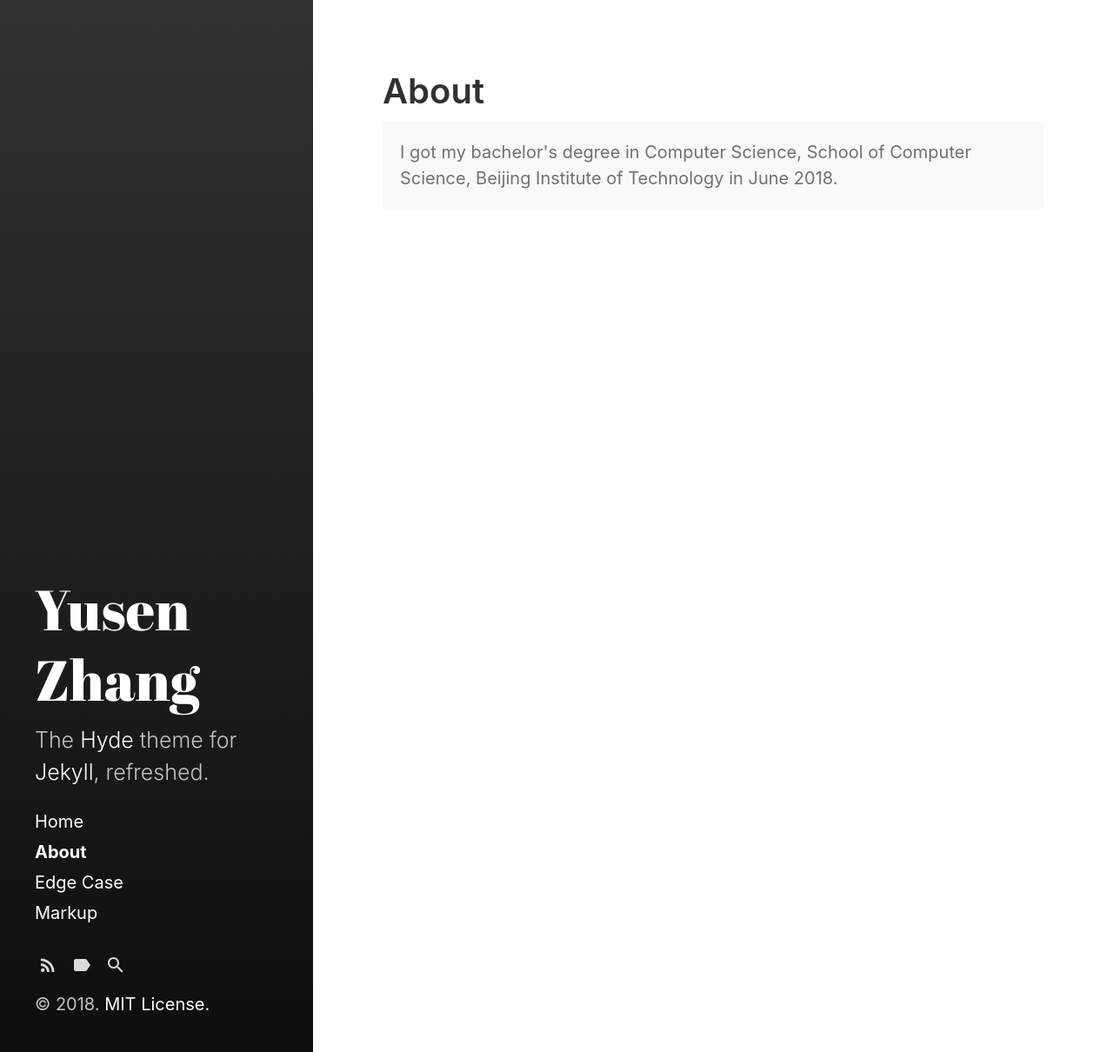
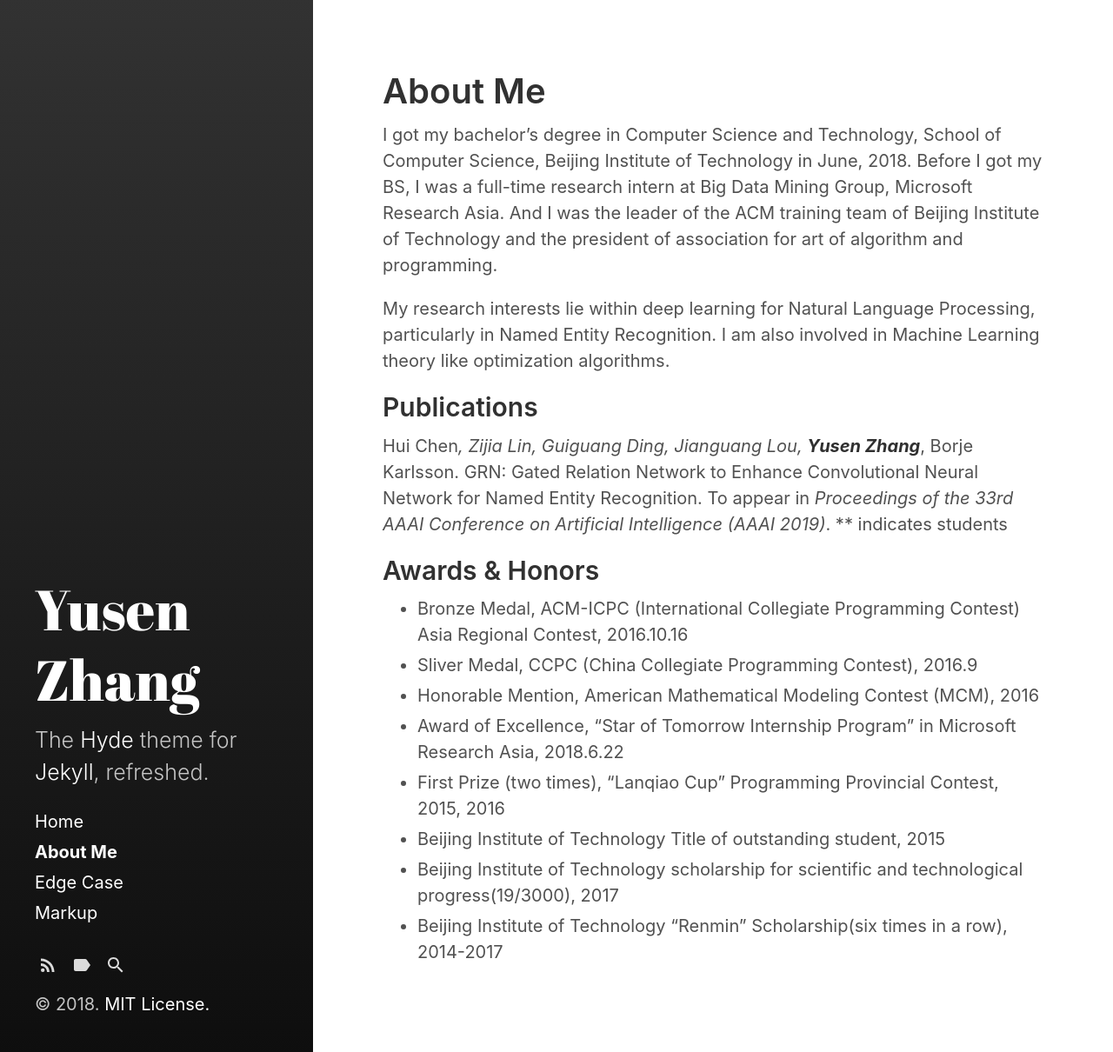
Before and after one commit to chatc/chatc.github.io, a Jekyll site: the page built from about.md, in a window 1280 px wide. Shown: the whole page at 87% size. Built offline with Jekyll 4.4.1, drawn with Linux system fonts in a browser that asks for light colours.

Commit message:
Update about.md

```diff
--- a/about.md
+++ b/about.md
@@ -1,9 +1,23 @@
 ---
 layout: page
-title: About
+title: About Me
 sidebar_link: true
 ---
 
-<p class="message">
-  I got my bachelor's degree in Computer Science, School of Computer Science, Beijing Institute of Technology in June 2018.
-</p>
+I got my bachelor's degree in Computer Science and Technology, School of Computer Science, Beijing Institute of Technology in June, 2018. Before I got my BS, I was a full-time research intern at Big Data Mining Group, Microsoft Research Asia. And I was the leader of the ACM training team of Beijing Institute of Technology and the president of association for art of algorithm and programming.
+
+My research interests lie within deep learning for Natural Language Processing, particularly in Named Entity Recognition. I am also involved in Machine Learning theory like optimization algorithms.
+
+## Publications
+Hui Chen*, Zijia Lin, Guiguang Ding, Jianguang Lou, **Yusen Zhang***, Borje Karlsson. GRN: Gated Relation Network to Enhance Convolutional Neural Network for Named Entity Recognition. To appear in *Proceedings of the 33rd AAAI Conference on Artificial Intelligence (AAAI 2019)*.
+** indicates students
+
+## Awards & Honors
++ Bronze Medal, ACM-ICPC (International Collegiate Programming Contest) Asia Regional Contest, 2016.10.16
++ Sliver Medal, CCPC (China Collegiate Programming Contest), 2016.9
++ Honorable Mention, American Mathematical Modeling Contest (MCM), 2016
++ Award of Excellence, “Star of Tomorrow Internship Program” in Microsoft Research Asia, 2018.6.22
++ First Prize (two times), “Lanqiao Cup” Programming Provincial Contest, 2015, 2016
++ Beijing Institute of Technology Title of outstanding student, 2015
++ Beijing Institute of Technology scholarship for scientific and technological progress(19/3000), 2017
++ Beijing Institute of Technology “Renmin” Scholarship(six times in a row), 2014-2017
```
